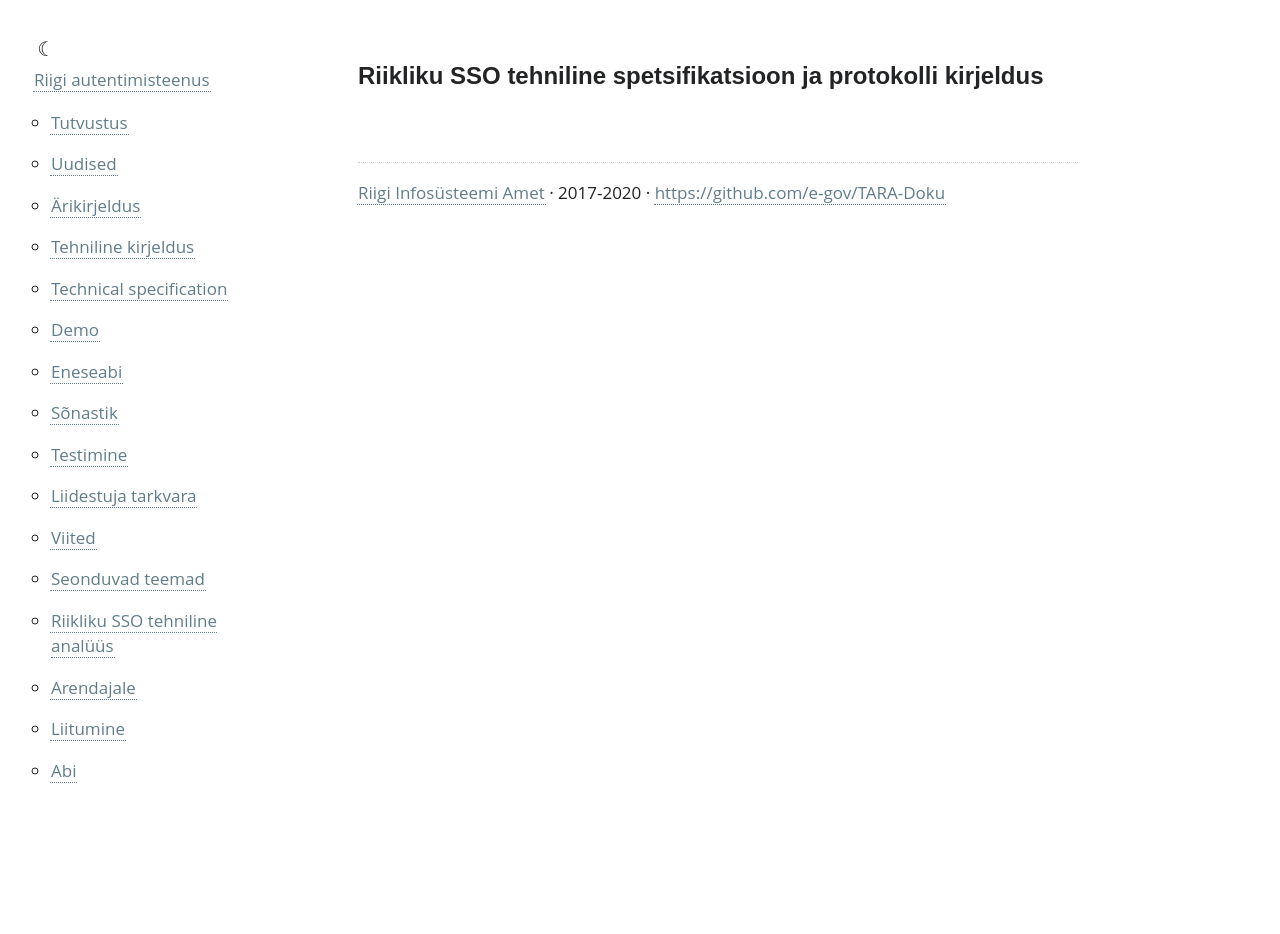
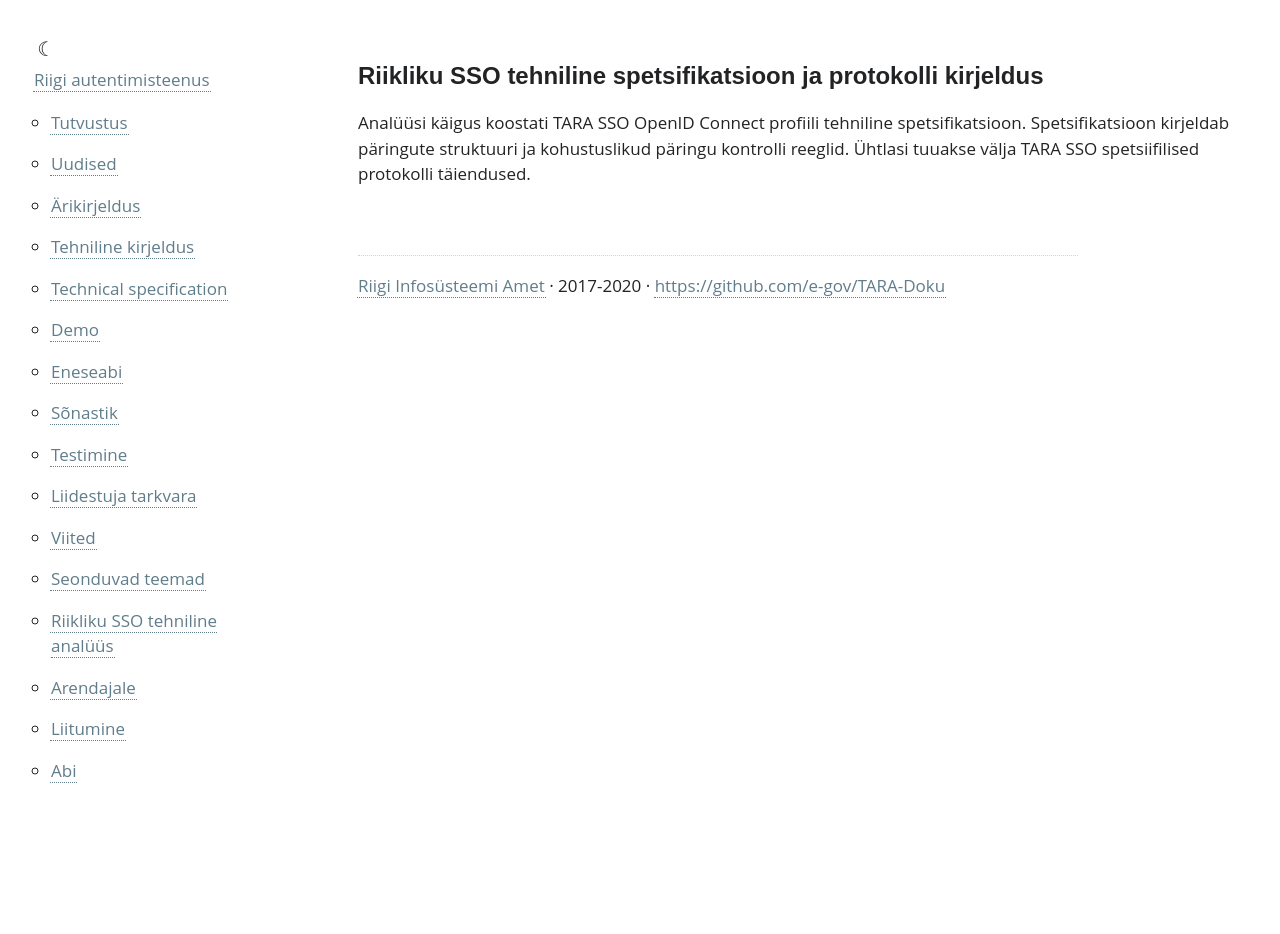
Before and after one commit to e-gov/TARA-Doku, a Jekyll site: the page built from SSO tehniline spetsifikatsioon.md, in a window 1280 px wide. Built offline with Jekyll 4.4.1, drawn with Linux system fonts in a browser that asks for light colours; our own code applies the rules of GitHub Pages for plain Markdown files.

Commit message:
Update SSO tehniline spetsifikatsioon.md

```diff
--- a/SSO tehniline spetsifikatsioon.md
+++ b/SSO tehniline spetsifikatsioon.md
@@ -3,3 +3,6 @@ permalink: SSO tehniline spetsifikatsioon
 ---
 
 # Riikliku SSO tehniline spetsifikatsioon ja protokolli kirjeldus
+
+Analüüsi käigus koostati TARA SSO OpenID Connect profiili tehniline spetsifikatsioon. Spetsifikatsioon kirjeldab päringute struktuuri ja kohustuslikud päringu kontrolli reeglid.
+Ühtlasi tuuakse välja TARA SSO spetsiifilised protokolli täiendused.
```
